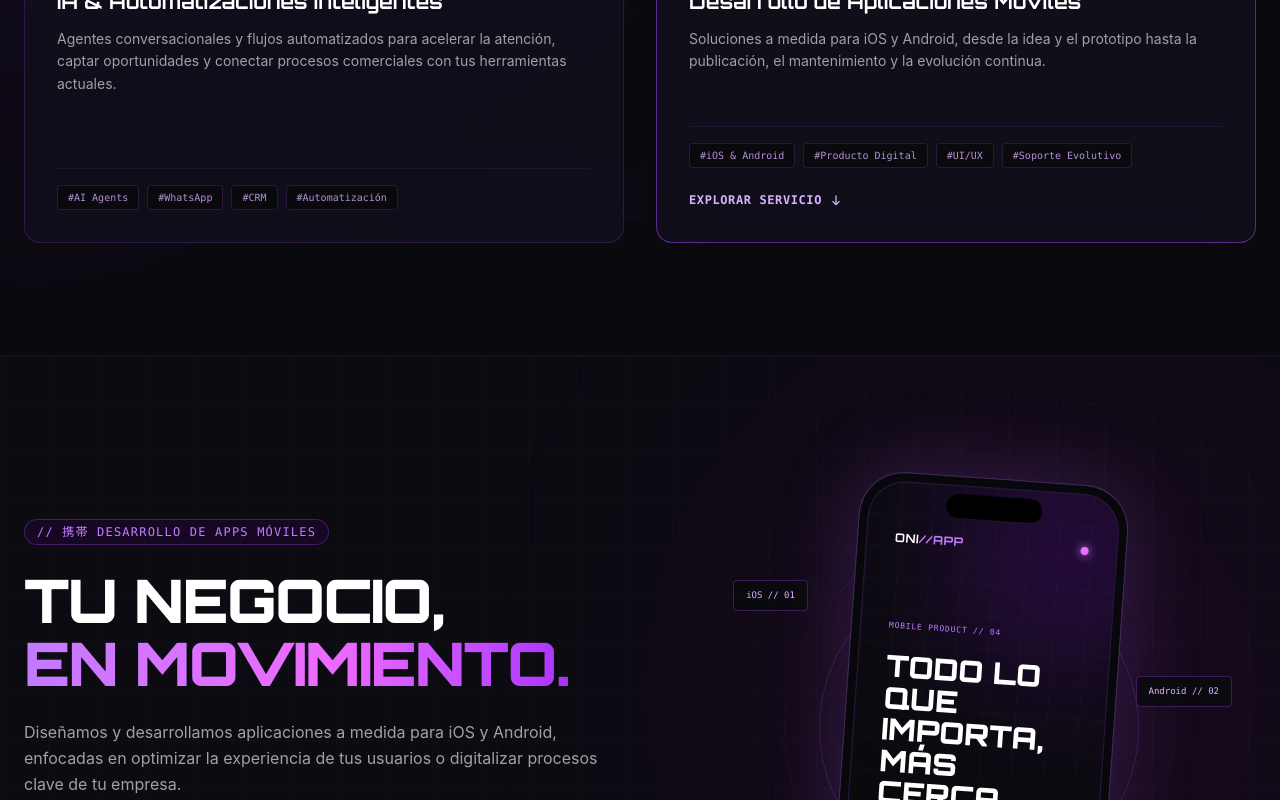
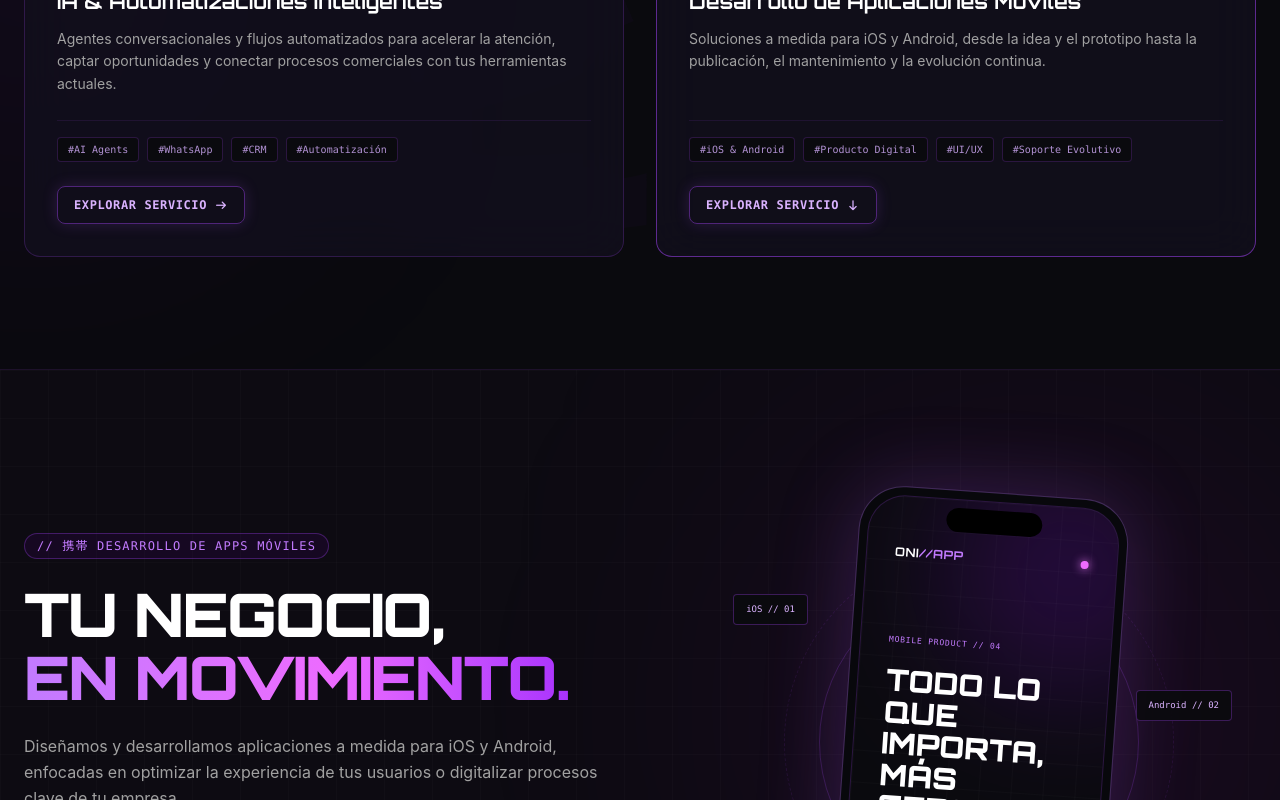
Before and after one commit to Juanmags97/OniSolutions, a React (Vite) app: page / in a window 1280 px wide. Shown: the part 1620-2420 px from the top of the page. Built offline with nearby package versions, Linux system fonts and the light colour scheme.

Commit message:
Update ServiciosOni.jsx

```diff
--- a/src/components/ServiciosOni.jsx
+++ b/src/components/ServiciosOni.jsx
@@ -24,6 +24,7 @@ const SERVICIOS = [
     titulo: 'IA & Automatizaciones Inteligentes',
     descripcion: 'Agentes conversacionales y flujos automatizados para acelerar la atención, captar oportunidades y conectar procesos comerciales con tus herramientas actuales.',
     tags: ['AI Agents', 'WhatsApp', 'CRM', 'Automatización'],
+    enlace: { href: 'https://app.onisolutions.com.ar', icono: 'fa-arrow-right' },
   },
   {
     id: 'SYS_04',
@@ -33,6 +34,7 @@ const SERVICIOS = [
     descripcion: 'Soluciones a medida para iOS y Android, desde la idea y el prototipo hasta la publicación, el mantenimiento y la evolución continua.',
     tags: ['iOS & Android', 'Producto Digital', 'UI/UX', 'Soporte Evolutivo'],
     destacado: true,
+    enlace: { href: '#apps-moviles', icono: 'fa-arrow-down' },
   },
 ];
 
@@ -102,9 +104,12 @@ export default function ServiciosOni() {
                     </span>
                   ))}
                 </div>
-                {item.destacado && (
-                  <a href="#apps-moviles" className="inline-flex items-center gap-2 mt-6 text-xs font-mono font-bold uppercase tracking-wider text-purple-300 hover:text-fuchsia-300 transition-colors">
-                    Explorar servicio <i className="fa-solid fa-arrow-down text-[10px]" aria-hidden="true"></i>
+                {item.enlace && (
+                  <a
+                    href={item.enlace.href}
+                    className="inline-flex items-center gap-2 mt-6 px-4 py-2.5 rounded-lg border border-purple-500/40 text-xs font-mono font-bold uppercase tracking-wider text-purple-300 hover:bg-purple-600 hover:border-purple-600 hover:text-white transition-all shadow-[0_0_15px_rgba(157,78,221,0.2)]"
+                  >
+                    Explorar servicio <i className={`fa-solid ${item.enlace.icono} text-[10px]`} aria-hidden="true"></i>
                   </a>
                 )}
               </div>
```
